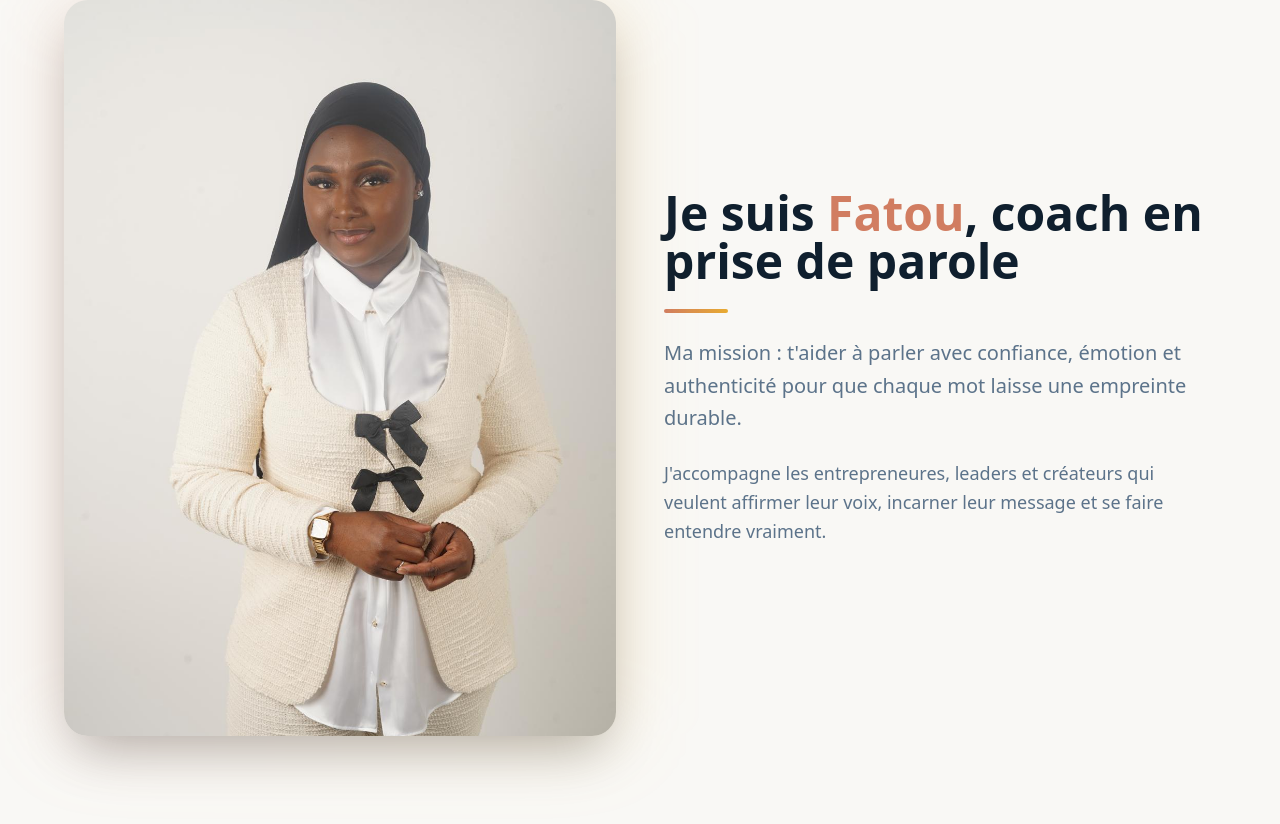
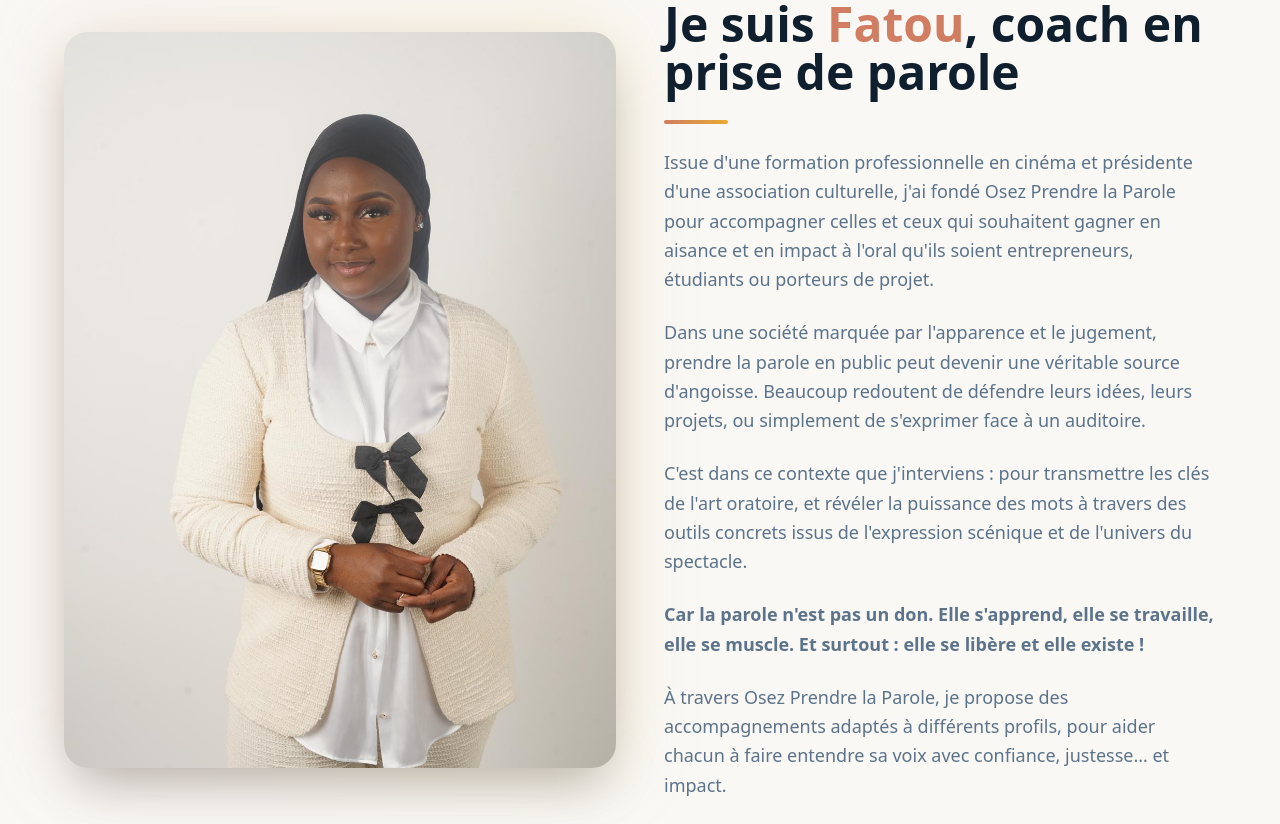
Before and after one commit to kaizen0212/fatoutalks, a React (Vite) app: page / in a window 1280 px wide. Shown: the part 996-1820 px from the top of the page. Built offline with nearby package versions, Linux system fonts and the light colour scheme; the HTML template or start-up script is replaced by a standard one.

Commit message:
Update About section description
Replace the existing description in the About section with the new provided text.

```diff
--- a/src/components/About.tsx
+++ b/src/components/About.tsx
@@ -19,11 +19,20 @@ const About = () => {
               Je suis <span className="text-secondary">Fatou</span>, coach en prise de parole
             </h2>
             <div className="h-1 w-16 bg-gradient-to-r from-secondary to-accent rounded-full"></div>
-            <p className="text-xl text-muted-foreground leading-relaxed">
-              Ma mission : t'aider à parler avec confiance, émotion et authenticité pour que chaque mot laisse une empreinte durable.
+            <p className="text-lg text-muted-foreground leading-relaxed">
+              Issue d'une formation professionnelle en cinéma et présidente d'une association culturelle, j'ai fondé Osez Prendre la Parole pour accompagner celles et ceux qui souhaitent gagner en aisance et en impact à l'oral qu'ils soient entrepreneurs, étudiants ou porteurs de projet.
             </p>
             <p className="text-lg text-muted-foreground leading-relaxed">
-              J'accompagne les entrepreneures, leaders et créateurs qui veulent affirmer leur voix, incarner leur message et se faire entendre vraiment.
+              Dans une société marquée par l'apparence et le jugement, prendre la parole en public peut devenir une véritable source d'angoisse. Beaucoup redoutent de défendre leurs idées, leurs projets, ou simplement de s'exprimer face à un auditoire.
+            </p>
+            <p className="text-lg text-muted-foreground leading-relaxed">
+              C'est dans ce contexte que j'interviens : pour transmettre les clés de l'art oratoire, et révéler la puissance des mots à travers des outils concrets issus de l'expression scénique et de l'univers du spectacle.
+            </p>
+            <p className="text-lg text-muted-foreground leading-relaxed font-semibold">
+              Car la parole n'est pas un don. Elle s'apprend, elle se travaille, elle se muscle. Et surtout : elle se libère et elle existe !
+            </p>
+            <p className="text-lg text-muted-foreground leading-relaxed">
+              À travers Osez Prendre la Parole, je propose des accompagnements adaptés à différents profils, pour aider chacun à faire entendre sa voix avec confiance, justesse… et impact.
             </p>
           </div>
         </div>
```
